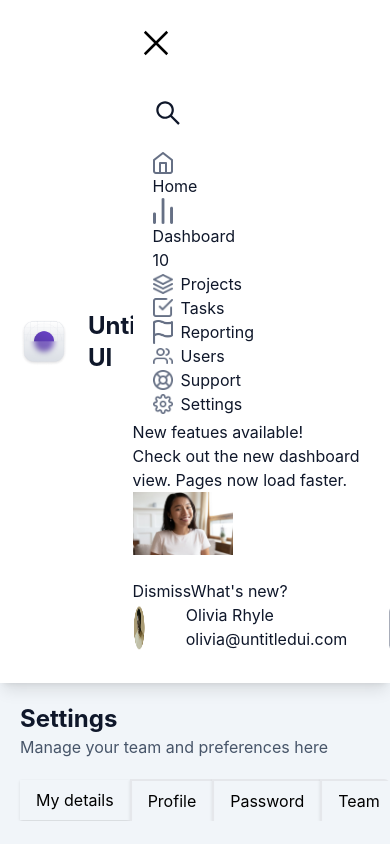
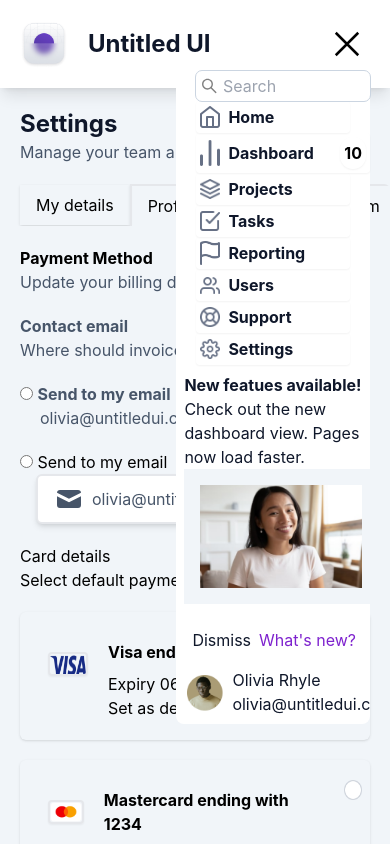
Before and after one commit to abulrasheedilori/vencru-ass, a React (Create React App) app: page / in a window 390 px wide. Both pictures are taken after a click on the button 347 px from the left and 44 px from the top of the page. Shown: the top 844 px of the page. Built offline with nearby package versions, Linux system fonts and the light colour scheme.

Commit message:
mobile navigation dropdown implemented

```diff
--- a/src/components/Item.js
+++ b/src/components/Item.js
@@ -2,7 +2,7 @@ import React, { memo } from 'react'
 
 function Item(props) {
   return (
-    <div className="flex justify-start items-center">
+    <div className="flex justify-start items-center p-1 mr-5  hover:bg-purple-900 hover:text-white font-bold shadow-sm rounded">
         <img className="mr-2" src={props.navLink.image} width="20" height="20" alt="support" />
         <span className="text-1xl">{props.navLink.title}</span>
     </div>
--- a/src/components/MenuItems.js
+++ b/src/components/MenuItems.js
@@ -18,43 +18,48 @@ import avatar1 from '../images/avatar1.png';
 
 function MenuItems(props) {
   return (
-    <div className={`md:block sm:absolute top-0 right-0 bg-white text-slate-900 flex-1 justify-self-center pb-3 mt-8 md:block md:pb-0 md:mt-0 ${props.navBar ? "block" : "hidden"}`}>
+    <div className={`w-fit absolute top-18 right-0 bg-white rounded-lg text-slate-900 ${props.navBar ? "block" : "hidden"}`}>
         <div className="ml-5 my-1">
-            <div>
-                <AiOutlineSearch size={30} />
-                <input type="search" name='search' />
+            <div className="w-full h-fit flex items-center rounded-md outline outline-slate-300 outline-1 focus:outline-none focus:ring focus:border-purple-900">
+                <AiOutlineSearch size={30} color="gray" className="p-1"/>
+                <input className="w-full h-full outline-none" type="search" placeholder="Search" name='search' />
             </div>
-            <div>
-                <img src={home} width="20" height="20" alt="home" />
+
+            <div className="flex items-center p-1 mr-5 hover:bg-purple-900 hover:text-white font-bold shadow-sm rounded">
+                <img className='mr-2' src={home} width="20" height="20" alt="home" />
                 <span>Home</span>
             </div>
-            <div>
-                <div>
-                    <img src={dashboard} width="20" height="20" alt="dashboard" />
+
+            <div className="flex items-center p-1 hover:bg-purple-900 hover:text-white font-bold shadow-sm rounded">
+                <div className="flex items-center mr-5">
+                    <img className='mr-2' src={dashboard} width="20" height="20" alt="dashboard" />
                     <span>Dashboard</span>
                 </div>
-                <span>10</span>
+                <span className="ml-2 p-1 bg-white text-black font-bold shadow-sm rounded-full">10</span>
             </div>
+
             {
                 navLinks.map(navLink => <Item key={navLink.id} navLink={navLink}/>)
             }
         </div>
-        <div>
-            <p>New featues available!</p>
+
+        <div className="w-full m-2">
+            <p className="font-bold">New featues available!</p>
             <p>Check out the new dashboard view. Pages now load faster.</p>
-            <img src={user} width="100" height="40" alt="features" />
+            <img src={user} className="w-full h-30 p-4 bg-slate-100" alt="features" />
             <br />
             <div>
-                <span>Dismiss</span>
-                <span>What's new?</span></div>
+                <button onPress={()=> null} className="mx-2 hover:font-bold hover:text-green-600">Dismiss</button>
+                <button onPress={()=> null} className="text-purple-700 hover:font-bold hover:text-green-600">What's new?</button>
+            </div>
         </div>
-        <div className='flex justify-between items-around'>
-            <img src={avatar1} width="12" height="12" className="rounded-xl" alt="features" />
-            <div>
+        <div className='w-auto p-2 flex justify-between items-center overflow-x-auto'>
+            <img src={avatar1} className="w-10 h-10 mr-2 rounded-full" alt="features" />
+            <div className='mr-2'>
                 <p>Olivia Rhyle</p>
                 <p>olivia@untitledui.com</p>
             </div>
-            <img src={enter} width="12" height="12" alt="features" />
+            <img src={enter} className="w-5 h-4" alt="features" />
         </div>
     </div>
   )
--- a/src/screens/SettingScreen.js
+++ b/src/screens/SettingScreen.js
@@ -44,7 +44,7 @@ export const SettingScreen = () => {
           {links.map((link) => (
             <li
               key={link.id}
-              className="shrink-0 py-2 px-4 text-1xl  hover hover:bg-purple-700  hover:text-white shadow"
+              className="shrink-0 py-2 px-4 text-1xl   hover:bg-purple-700  hover:text-white shadow"
             >
               {link.title}
             </li>
```
